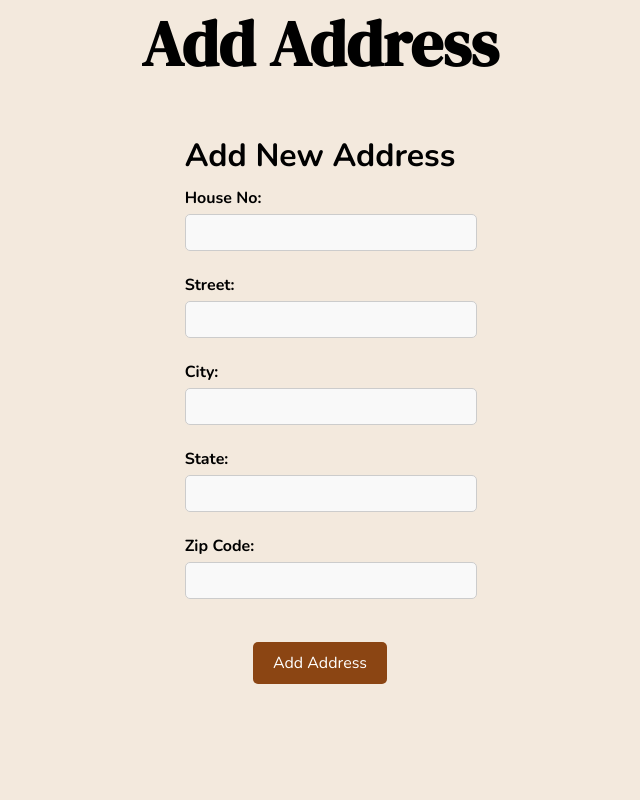
After one commit to VanshAg283/DBMS_Project, a Flask app: page /add_address in a window 1280 px wide. The commit adds this page. Shown: the whole page, without its empty margins (320-960 px from the left). Run offline with Flask 3, Linux system fonts and the light colour scheme; the visitor is signed in with stand-in values (Sample User, id 1).

Commit message:
Modified front end

```diff
--- a/app/app.py
+++ b/app/app.py
@@ -157,14 +157,15 @@ def product():
 
     customer_name = session['user_id']
 
+    cursor.execute("SELECT * from Product where availableUnits > maxUnitsCap")
+    available_items = cursor.fetchall()
+
     if request.method == 'POST':
         for key, value in request.form.items():
-            print(key, value, type(value))
             if int(value) > 0:
                 # Add item to cart
                 product_id = key
                 quantity = int(value)
-                print(product_id, quantity)
 
                 # Check if the product exists and has enough available units
                 cursor.execute("SELECT price, availableUnits, maxUnitsCap FROM Product WHERE productID = %s", (product_id,))
@@ -172,6 +173,7 @@ def product():
                 if product_info:
                     price = product_info[0]
                     available_units = product_info[1]
+                    max_units_cap = product_info[2]
 
                     if available_units >= quantity:
                         # Calculate the total price
@@ -181,13 +183,26 @@ def product():
                         cursor.execute("SELECT cartID FROM Cart WHERE custName = %s", (customer_name,))
                         cart_id = cursor.fetchone()[0]
 
-                        # Insert the item into the cart
-                        cursor.execute("INSERT INTO CartItem (cartItemID, cartID, price, quantity, dateAdded) VALUES (%s, %s, %s, %s, NOW())", (product_id, cart_id, price, quantity))
-                        conn.commit()
+                        # Check if product already exists in the cart
+                        cursor.execute("SELECT * FROM CartItem WHERE cartID = %s AND cartItemID = %s", (cart_id, product_id))
+                        existing_item = cursor.fetchone()
+                        if existing_item:
+                            # Update the quantity of the existing item only if maxUnitsCap is not exceeded
+                            if existing_item[3] + quantity > max_units_cap:
+                                message = "Exceeded the maximum units cap for the product."
+                                return render_template('product.html', message=message, available_items=available_items)
+                            cursor.execute("UPDATE CartItem SET quantity = quantity + %s WHERE cartID = %s AND cartItemID = %s", (quantity, cart_id, product_id))
+                            conn.commit()
 
+                            # Update the total price in the cart
+                            cursor.execute("UPDATE Cart SET totalPrice = totalPrice + %s WHERE cartID = %s", (total_price, cart_id))
+                            conn.commit()
+                        else:
+                            # Insert the item into the cart
+                            cursor.execute("INSERT INTO CartItem (cartItemID, cartID, price, quantity, dateAdded) VALUES (%s, %s, %s, %s, NOW())", (product_id, cart_id, price, quantity))
+                            conn.commit()
                         # Display success message
                         flash("Product added to cart successfully.", 'success')
-
                     else:
                         flash("Insufficient available units for the product.", 'danger')
                 else:
@@ -195,9 +210,6 @@ def product():
 
         return redirect('/order')
 
-
-    cursor.execute("SELECT * from Product where availableUnits > maxUnitsCap")
-    available_items = cursor.fetchall()
 
     return render_template('product.html', available_items=available_items)
 
@@ -212,76 +224,127 @@ def order():
     if request.method == 'POST':
         if 'place_order' in request.form:
             # Place order if the user has items in the cart
-            cursor.execute("SELECT cartID FROM Cart WHERE custName = %s", (customer_name,))
+            cursor.execute("SELECT cartID, totalPrice FROM Cart WHERE custName = %s", (customer_name,))
             cart_info = cursor.fetchone()
-            if cart_info:
+            if cart_info[1] > 0:
                 # Fetch cart details for placing order
                 cursor.execute("SELECT ci.cartItemID, p.title, ci.quantity, ci.price FROM CartItem ci JOIN Product p ON ci.cartItemID = p.productID WHERE ci.cartID IN (SELECT cartID FROM Cart WHERE custName = %s)", (customer_name,))
                 cart_details = cursor.fetchall()
 
-                # Get total cart value
-                cursor.execute("SELECT totalPrice FROM Cart WHERE custName = %s", (customer_name,))
-                cart_value = cursor.fetchone()[0]
 
-                # Check if same order details already in order table
+                cart_value = cart_info[1]
 
+                # Check if same order details already in order table and delstatus is processing
+                cursor.execute("SELECT * FROM `Order` WHERE cartID = %s AND delStatus = 'Processing'", (cart_info[0],))
+                existing_order = cursor.fetchone()
+                if existing_order:
+                    return redirect('/choose_address')  # If yes, go directly to address page
 
-                cursor.execute("INSERT INTO `Order` (orderDate, delStatus, custName, addressID, cartID) VALUES (NOW(), 'Processing', %s, 'A001', %s)", (customer_name, cart_info[0]))
+                cursor.execute("INSERT INTO `Order` (orderDate, delStatus, custName, cartID) VALUES (NOW(), 'Processing', %s, %s)", (customer_name, cart_info[0]))
                 conn.commit()
 
-                return render_template('place_order.html', cart_details=cart_details, cart_value=cart_value)
+                return redirect('/choose_address')
             else:
                 flash("Your cart is empty. Please add items before placing an order.", 'danger')
                 return redirect('/order')
-        else:
-            # Add item to cart
-            product_id = request.form['product_id']
-            quantity = int(request.form['quantity'])
 
-            # Check if the product exists and has enough available units
-            cursor.execute("SELECT price, availableUnits, maxUnitsCap FROM Product WHERE productID = %s", (product_id,))
-            product_info = cursor.fetchone()
-            if product_info:
-                price = product_info[0]
-                available_units = product_info[1]
-                max_unitsCap = product_info[2]
-
-                if available_units >= quantity:
-                    # Calculate the total price
-                    total_price = price * quantity
-
-                    # Get the cart ID
-                    cursor.execute("SELECT cartID FROM Cart WHERE custName = %s", (customer_name,))
-                    cart_id = cursor.fetchone()[0]
-
-                    # Insert the item into the cart
-                    cursor.execute("INSERT INTO CartItem (cartItemID, cartID, price, quantity, dateAdded) VALUES (%s, %s, %s, %s, NOW())", (product_id, cart_id, price, quantity))
-                    conn.commit()
-
-                    # Display success message
-                    flash("Product added to cart successfully.", 'success')
-                elif max_unitsCap < quantity:
-                    flash("Exceeded the maximum units cap for the product.", 'danger')
-                else:
-                    flash("Insufficient available units for the product.", 'danger')
-            else:
-                flash("Product not found.", 'danger')
-
+        elif 'cancel_order' in request.form:
+            cancelled_order_id = request.form.get('order_id')
+            cursor.execute("DELETE FROM Transaction WHERE orderID = %s", (cancelled_order_id,))
+            conn.commit()
+            cursor.execute("DELETE FROM `Order` WHERE orderID = %s", (cancelled_order_id,))
+            conn.commit()
             return redirect('/order')
-
-    # Get available items for ordering
-    cursor.execute("SELECT productID, title, price, availableUnits, maxUnitsCap FROM Product WHERE availableUnits > 0")
-    available_items = cursor.fetchall()
 
     # Get items in user's cart
     cursor.execute("SELECT cartItemID, quantity FROM CartItem WHERE cartID IN (SELECT cartID FROM Cart WHERE custName = %s)", (customer_name,))
     cart_items = cursor.fetchall()
-
+    # Get product name from cartItemID
+    for i in range(len(cart_items)):
+        cursor.execute("SELECT title FROM Product WHERE productID = %s", (cart_items[i][0],))
+        product_name = cursor.fetchone()
+        cart_items[i] = cart_items[i] + product_name
     # Get total cart value
     cursor.execute("SELECT totalPrice FROM Cart WHERE custName = %s", (customer_name,))
     cart_value = cursor.fetchone()[0]
 
-    return render_template('order.html', available_items=available_items, cart_items=cart_items, cart_value=cart_value)
+    # Check if there is an order not in processing state
+    cursor.execute("SELECT * FROM `Order`  WHERE custName = %s AND delStatus != 'Processing'", (customer_name,))
+    existing_order = cursor.fetchall()
+
+    return render_template('order.html', cart_items=cart_items, cart_value=cart_value, existing_order=existing_order)
+
+@app.route('/choose_address', methods=['GET', 'POST'])
+def order_address():
+    if 'user_id' not in session:
+        return redirect('/')
+
+    customer_name = session['user_id']
+
+    cursor.execute("SELECT * FROM Address WHERE custName = %s", (customer_name,))
+    addresses = cursor.fetchall()
+    message = None
+
+    if request.method == 'POST':
+        if 'add_address' in request.form:
+            return redirect('/add_address')
+
+        elif 'place_order' in request.form:
+            selected_address_id = request.form.get('selected_address')
+            if selected_address_id:
+                # Store the selected address ID in the session or wherever needed
+                session['selected_address'] = selected_address_id
+
+                # Store the addressID in customer order
+                cursor.execute("SELECT orderID FROM `Order` WHERE cartID IN (SELECT cartID FROM Cart WHERE custName = %s) AND delStatus = 'Processing'", (customer_name,))
+                order_id = cursor.fetchone()[0]
+                cursor.execute("UPDATE `Order` SET addressID = %s WHERE orderID = %s", (selected_address_id, order_id))  # Fetches the last inserted id of the order
+                conn.commit()
+                return redirect('/place_order')
+            else:
+                message = "Please select an address to proceed."
+
+    return render_template('order_address.html', addresses=addresses, message=message)
+
+@app.route('/add_address', methods=['GET', 'POST'])
+def add_address():
+    if 'user_id' not in session:
+        return redirect('/')
+
+    if request.method == 'POST':
+        houseNo = request.form['House_No']
+        street = request.form['Street']
+        city = request.form['City']
+        state = request.form['State']
+        zip_code = request.form['zip_code']
+
+        # Add only if address is not already present for this user
+        cursor.execute("SELECT * FROM Address WHERE houseNo = %s AND street = %s AND city = %s AND state = %s AND pincode = %s AND custName = %s", (houseNo, street, city, state, zip_code, session['user_id']))
+        existing_address = cursor.fetchone()
+        if existing_address:
+            flash("Address already exists. Please select it from the list.", 'warning')
+            return redirect('/choose_address')
+
+        # Query last addressID in the Address table
+        cursor.execute("SELECT addressID FROM Address ORDER BY addressID DESC LIMIT 1")
+        last_address_id = cursor.fetchone()
+
+        # Extract the numeric part from the last addressID and increment it
+        if last_address_id:
+            last_address_id_number = int(re.search(r'\d+', last_address_id[0]).group())
+            new_address_id_number = last_address_id_number + 1
+            new_address_id = f'A{new_address_id_number:03d}'
+
+        customer_name = session['user_id']
+        cursor.execute("INSERT INTO Address (addressID, houseNo, street, city, state, pincode, custName) VALUES (%s, %s, %s, %s, %s, %s, %s)", (new_address_id, houseNo, street, city, state, zip_code, customer_name))
+        conn.commit()
+
+        flash("Address added successfully.", 'success')
+
+        return redirect('/choose_address')
+
+
+    return render_template('add_address.html')
 
 
 @app.route('/place_order', methods=['GET', 'POST'])
@@ -311,14 +374,15 @@ def place_order():
                     total_price = cursor.fetchone()[0]
                     discounted_price = total_price * (1 - discount_percent / 100)
 
-                    # Update the order with the applied discount
-                    cursor.execute("UPDATE `Order` SET discountID = (SELECT discountID FROM Discount WHERE discountCode = %s) WHERE cartID IN (SELECT cartID FROM Cart WHERE custName = %s)", (discount_code, customer_name))
+                    # Update the order with the applied discount where delStatus is 'Processing'
+                    cursor.execute("UPDATE `Order` SET discountID = %s WHERE cartID IN (SELECT cartID FROM Cart WHERE custName = %s) AND delStatus = 'Processing'", (discountID, customer_name))
                     conn.commit()
 
-                    cursor.execute("SELECT orderID FROM `Order` WHERE cartID IN (SELECT cartID FROM Cart WHERE custName = %s)", (customer_name,))
+
+                    cursor.execute("SELECT orderID FROM `Order` WHERE cartID IN (SELECT cartID FROM Cart WHERE custName = %s) AND delStatus = 'Processing'", (customer_name,))
                     order_id = cursor.fetchone()[0]
 
-                    cursor.execute("INSERT INTO transaction (discountID, custName, orderID) VALUES (%s, %s, (SELECT orderID FROM `Order` WHERE cartID IN (SELECT cartID FROM Cart WHERE custName = %s)))", (discountID, customer_name, customer_name))
+                    cursor.execute("INSERT INTO transaction (discountID, custName, orderID) VALUES (%s, %s, %s)", (discountID, customer_name, order_id))
                     conn.commit()
 
                     update_query = """
@@ -333,6 +397,10 @@ def place_order():
                     cursor.execute(update_query)
                     conn.commit()
 
+                    # Update delStatus to 'Confirmed'
+                    cursor.execute("UPDATE `Order` SET delStatus = 'Confirmed' WHERE cartID IN (SELECT cartID FROM Cart WHERE custName = %s) AND delStatus = 'Processing'", (customer_name,))
+                    conn.commit()
+
                     cursor.execute("DELETE FROM CartItem WHERE cartID IN (SELECT cartID FROM Cart WHERE custName = %s)", (customer_name,))
                     conn.commit()
 
@@ -345,8 +413,31 @@ def place_order():
                     flash("Invalid or expired discount code. Order placement failed.", 'danger')
                     return redirect('/place_order')
             else:
-                flash("Please provide a discount code to proceed with the order.", 'danger')
-                return redirect('/place_order')
+                # No need to apply discount
+                cursor.execute("SELECT totalPrice FROM Cart WHERE custName = %s", (customer_name,))
+                total_price = cursor.fetchone()[0]
+
+                cursor.execute("SELECT orderID FROM `Order` WHERE cartID IN (SELECT cartID FROM Cart WHERE custName = %s) AND delStatus = 'Processing'", (customer_name,))
+                order_id = cursor.fetchone()[0]
+
+
+                cursor.execute("INSERT INTO transaction (custName, orderID, transactionPrice) VALUES (%s, %s, %s)", (customer_name, order_id, total_price))
+                conn.commit()
+
+                # Update delStatus to 'Confirmed'
+                cursor.execute("UPDATE `Order` SET delStatus = 'Confirmed' WHERE cartID IN (SELECT cartID FROM Cart WHERE custName = %s) AND delStatus = 'Processing'", (customer_name,))
+                conn.commit()
+
+                cursor.execute("DELETE FROM CartItem WHERE cartID IN (SELECT cartID FROM Cart WHERE custName = %s)", (customer_name,))
+                conn.commit()
+
+                cursor.execute("UPDATE Cart SET totalPrice = %s WHERE custName = %s", (0, customer_name))
+                conn.commit()
+
+                flash(f"Order placed successfully. Total price: ${total_price:.2f}", 'success')
+                return render_template('order_success.html', message=f"Order placed successfully. Total price: ${total_price:.2f}")
+
+
 
     # Fetch cart details for placing order
     cursor.execute("SELECT ci.cartItemID, p.title, ci.quantity, ci.price FROM CartItem ci JOIN Product p ON ci.cartItemID = p.productID WHERE ci.cartID IN (SELECT cartID FROM Cart WHERE custName = %s)", (customer_name,))
--- /dev/null
+++ b/app/static/order_address.css
@@ -0,0 +1,122 @@
+@import url("https://fonts.googleapis.com/css2?family=Nunito:wght@400;700&display=swap");
+@import url("https://fonts.googleapis.com/css2?family=DM+Serif+Display&family=Roboto+Flex:opsz,wght@8..144,300;8..144,400;8..144,500;8..144,600&display=swap");
+
+body {
+    font-family: "Nunito", sans-serif;
+    background-color: #f3e9dd;
+    margin: 0;
+    padding: 0;
+    color: #333;
+    display: flex;
+    justify-content: center;
+    align-items: center;
+    height: 100vh;
+}
+
+.container {
+    display: flex;
+    flex-direction: column; /* Align items vertically */
+    align-items: center; /* Center items horizontally */
+    color: black; /* Text color for left column */
+    height: 100vh;
+}
+
+
+h1 {
+    /* Increase font size */
+    font-size: 4rem;
+    /* change font style */
+    font-family: 'DM Serif Display', Serif;
+    color: black;
+    margin: 0 0 20px;
+    text-align: center;
+}
+
+h2 {
+    text-align: center;
+    font-size: 2rem;
+    margin-bottom: 10px;
+}
+
+ul {
+    list-style-type: none;
+    padding: 0;
+    margin-bottom: 10px;
+    text-align: center;
+}
+
+li {
+    margin-bottom: 10px;
+    display: flex;
+    align-items: center;
+}
+
+label {
+    display: block;
+    margin-bottom: 5px;
+    font-weight: bold;
+}
+
+input[type="radio"] {
+    margin-right: 10px;
+}
+
+input[type="submit"] {
+    font-family: 'Nunito', sans-serif;
+    padding: 10px 20px;
+    background-color: #8B4513;
+    color: #fff;
+    border: none;
+    border-radius: 5px;
+    cursor: pointer;
+    font-size: 16px;
+    transition: background-color 0.3s ease;
+    margin-top: 20px;
+}
+
+input[type="submit"]:hover {
+    background-color: #f3e9dd;
+    border: 1px solid #654321;
+    color: #654321;
+}
+
+input[type=email],
+input[type="text"],
+input[type="password"],
+input[type="number"] {
+    width: 100%;
+    padding: 10px;
+    margin-bottom: 1px;
+    background-color: #f9f9f9;
+    border: 1px solid #ccc;
+    border-radius: 5px;
+    padding: 10px;
+}
+
+.button-container-add {
+    text-align: center;
+}
+
+.button-container-submit {
+    text-align: center;
+}
+
+.message.success {
+    position: fixed;
+    top: 20px;
+    left: 100px;
+    color: green;
+    font-weight: bold;
+}
+
+.message {
+    font-family: 'Nunito', sans-serif;
+    position: fixed;
+    top: 70px;
+    left: 670px;
+    color: white;
+    background-color: #dc3545;
+    padding: 10px 20px;
+    border-radius: 5px;
+    margin-bottom: 10px;
+}
--- /dev/null
+++ b/app/templates/add_address.html
@@ -0,0 +1,33 @@
+<!DOCTYPE html>
+<html lang="en">
+<head>
+    <meta charset="UTF-8">
+    <meta name="viewport" content="width=device-width, initial-scale=1.0">
+    <title>Select Address</title>
+    <link rel="stylesheet" type="text/css" href="../static/order_address.css">
+</head>
+<body>
+    <div class="container">
+        <h1>Add Address</h1>
+
+        <form method="POST" action="/add_address">
+            <!-- Form to add a new address -->
+            <h2>Add New Address</h2>
+            <label for="House_No">House No:</label>
+            <input type="text" id="House_No" name="House_No" required><br><br>
+            <label for="Street">Street:</label>
+            <input type="text" id="Street" name="Street" required><br><br>
+            <label for="City">City:</label>
+            <input type="text" id="City" name="City" required><br><br>
+            <label for="State">State:</label>
+            <input type="text" id="State" name="State" required><br><br>
+            <label for="zip_code">Zip Code:</label>
+            <input type="text" id="zip_code" name="zip_code" required><br><br>
+
+            <div class="button-container-add">
+                <input type="submit" name="add_address" value="Add Address">
+            </div>
+        </form>
+    </div>
+</body>
+</html>
--- a/app/templates/place_order.html
+++ b/app/templates/place_order.html
@@ -14,7 +14,7 @@
         <h2>Items in Cart</h2>
         <ul>
             {% for item in cart_details %}
-            <li>{{ item[0] }} - Name: {{ item[1] }} - Quantity: {{ item[2] }} - Price: ${{ item[3] }}</li>
+            <li>{{ item[1] }} - Quantity: {{ item[2] }} - Price: ${{ item[3] }}</li>
             {% endfor %}
         </ul>
 
--- a/app/templates/product.html
+++ b/app/templates/product.html
@@ -9,7 +9,9 @@
 <body>
     <div class="container">
         <h1>Available Products</h1>
-
+        {% if message %}
+        <p class="message">{{ message }}</p>
+        {% endif %}
         <!-- Display available items for ordering -->
         <form method="POST" action="/product">
             <div class="products-grid">
```
Also changed, not shown: app/005-EmbeddedSql.py (deleted, +0 -72 lines), app/static/order.css (+68 -28 lines), app/static/product.css (+21 -1 lines), app/templates/order.html (+21 -36 lines), app/templates/order_address.html (added, +36 -0 lines), app/static/images/Add to Cart.svg (added).
